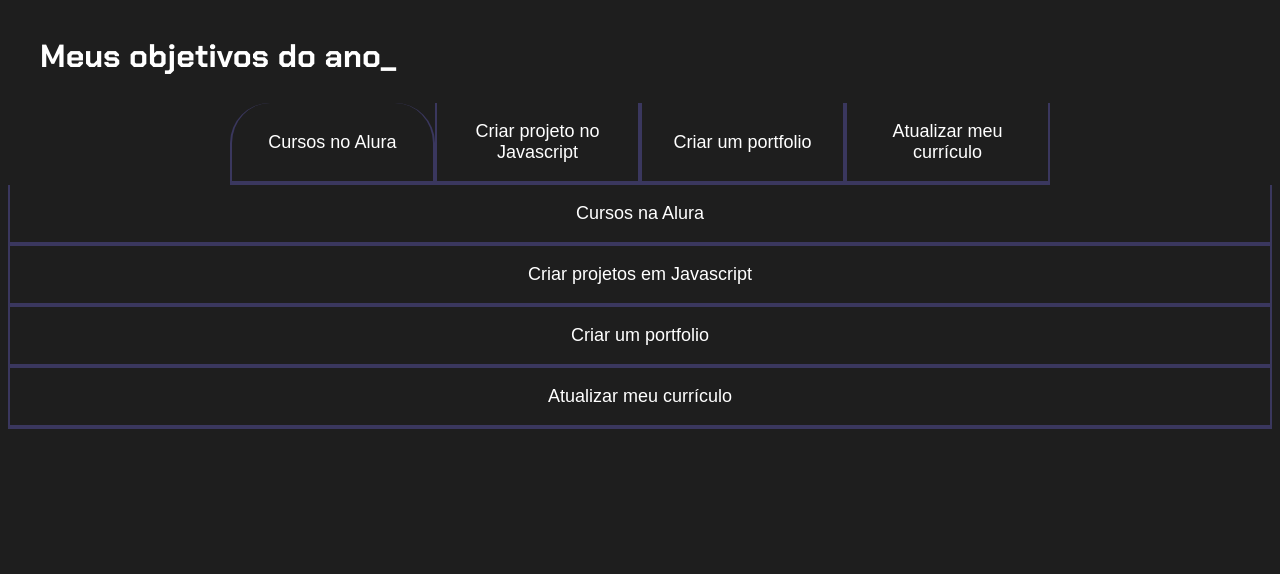
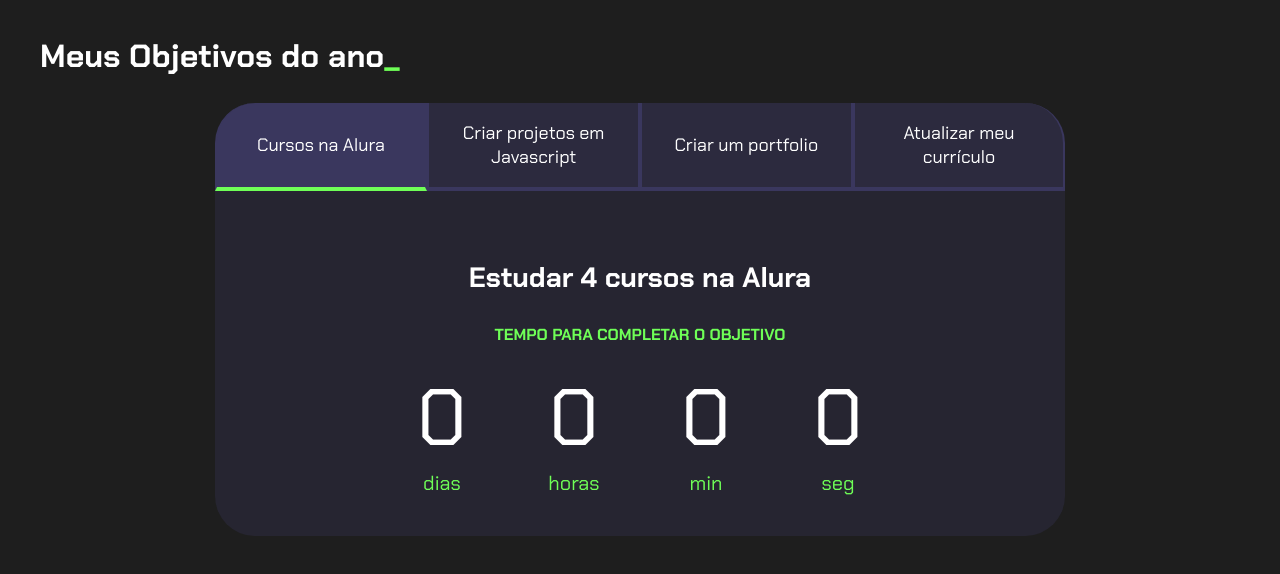
Before and after one commit to rauelen/projetodevida, a plain HTML site: page index.html in a window 1280 px wide. Both pictures are taken after a click on the button "Cursos na Alura". Drawn offline with Linux system fonts and the light colour scheme.

Commit message:
utfutfyutfyutf

```diff
--- a/index.html
+++ b/index.html
@@ -1,25 +1,116 @@
 <!DOCTYPE html>
 <html lang="pt-br">
+
 <head>
     <meta charset="UTF-8">
     <meta name="viewport" content="width=device-width, initial-scale=1.0">
     <title>Meus objetivos do ano</title>
     <link rel="stylesheet" href="style.css">
 </head>
+
 <body>
     <section class="conteudo-principal">
-    <h2 class="titulo-principal">Meus objetivos do ano_</h2>
-    <div class="botoes">
-        <button class="botao">Cursos no Alura</button>
-        <button class="botao">Criar projeto no Javascript</button>
-        <button class="botao">Criar um portfolio</button>
-        <button class="botao">Atualizar meu currículo</button>
-    </div>
+        <h2 class="titulo-principal">Meus Objetivos do ano<span>_</span></h2>
+        <div class="conteudo">
+            <div class="botoes">
+                <button class="botao ativo">Cursos na Alura</button>
+                <button class="botao">Criar projetos em Javascript</button>
+                <button class="botao">Criar um portfolio</button>
+                <button class="botao">Atualizar meu currículo</button>
+            </div>
+            <div class="abas-textos">
+                <div class="aba-conteudo ativo">
+                    <h3 class="aba-conteudo-titulo-principal">Estudar 4 cursos na Alura</h3>
+                    <h4 class="aba-conteudo-titulo-secundario">Tempo para completar o objetivo</h4>
+                    <div class="contador">
+                        <div class="contador-digito">
+                            <p class="contador-digito-numero" id="dias0">7</p>
+                            <p class="contador-digito-texto">dias</p>
+                        </div>
+                        <div class="contador-digito">
+                            <p class="contador-digito-numero" id="horas0">7</p>
+                            <p class="contador-digito-texto">horas</p>
+                        </div>
+                        <div class="contador-digito">
+                            <p class="contador-digito-numero" id="min0">7</p>
+                            <p class="contador-digito-texto">min</p>
+                        </div>
+                        <div class="contador-digito">
+                            <p class="contador-digito-numero" id="seg0">7</p>
+                            <p class="contador-digito-texto">seg</p>
+                        </div>
+                    </div>
+                </div>
+                <div class="aba-conteudo">
+                    <h3 class="aba-conteudo-titulo-principal">Criar 5 projetos em Javascript</h3>
+                    <h4 class="aba-conteudo-titulo-secundario">Tempo para completar o objetivo</h4>
+                    <div class="contador">
+                        <div class="contador-digito">
+                            <p class="contador-digito-numero" id="dias1">7</p>
+                            <p class="contador-digito-texto">dias</p>
+                        </div>
+                        <div class="contador-digito">
+                            <p class="contador-digito-numero" id="horas1">7</p>
+                            <p class="contador-digito-texto">horas</p>
+                        </div>
+                        <div class="contador-digito">
+                            <p class="contador-digito-numero" id="min1">7</p>
+                            <p class="contador-digito-texto">min</p>
+                        </div>
+                        <div class="contador-digito">
+                            <p class="contador-digito-numero" id="seg1">7</p>
+                            <p class="contador-digito-texto">seg</p>
+                        </div>
+                    </div>
+                </div>
+                <div class="aba-conteudo">
+                    <h3 class="aba-conteudo-titulo-principal">Criar um portfolio com os meus 3 melhores projetos</h3>
+                    <h4 class="aba-conteudo-titulo-secundario">Tempo para completar o objetivo</h4>
+                    <div class="contador">
+                        <div class="contador-digito">
+                            <p class="contador-digito-numero" id="dias2">7</p>
+                            <p class="contador-digito-texto">dias</p>
+                        </div>
+                        <div class="contador-digito">
+                            <p class="contador-digito-numero" id="horas2">7</p>
+                            <p class="contador-digito-texto">horas</p>
+                        </div>
+                        <div class="contador-digito">
+                            <p class="contador-digito-numero" id="min2">7</p>
+                            <p class="contador-digito-texto">min</p>
+                        </div>
+                        <div class="contador-digito">
+                            <p class="contador-digito-numero" id="seg2">7</p>
+                            <p class="contador-digito-texto">seg</p>
+                        </div>
+                    </div>
+                </div>
+                <div class="aba-conteudo">
+                    <h3 class="aba-conteudo-titulo-principal">Atualizar meu curriculo com os certificados da Alura</h3>
+                    <h4 class="aba-conteudo-titulo-secundario">Tempo para completar o objetivo</h4>
+                    <div class="contador">
+                        <div class="contador-digito">
+                            <p class="contador-digito-numero" id="dias3">7</p>
+                            <p class="contador-digito-texto">dias</p>
+                        </div>
+                        <div class="contador-digito">
+                            <p class="contador-digito-numero" id="horas3">7</p>
+                            <p class="contador-digito-texto">horas</p>
+                        </div>
+                        <div class="contador-digito">
+                            <p class="contador-digito-numero" id="min3">7</p>
+                            <p class="contador-digito-texto">min</p>
+                        </div>
+                        <div class="contador-digito">
+                            <p class="contador-digito-numero" id="seg3">7</p>
+                            <p class="contador-digito-texto">seg</p>
+                        </div>
+                    </div>
+                </div>
+            </div>
+        </div>
     </section>
+    <script src="main.js"></script>
 </body>
+
 </html>
-<button class="botao ativo">Cursos na Alura</button>
-<button class="botao">Criar projetos em Javascript</button>
-<button class="botao">Criar um portfolio</button>
-<button class="botao">Atualizar meu currículo</button>
-<script src="main.js"></script>
--- /dev/null
+++ b/main.js
@@ -0,0 +1,60 @@
+const botoes = document.querySelectorAll(".botao");
+const textos = document.querySelectorAll(".aba-conteudo");
+
+for (let i = 0; i < botoes.length; i++) {
+    botoes[i].onclick = function () {
+
+        for (let j = 0; j < botoes.length; j++) {
+            botoes[j].classList.remove("ativo");
+            textos[j].classList.remove("ativo");
+        }
+
+        botoes[i].classList.add("ativo");
+        textos[i].classList.add("ativo");
+    }
+}
+
+const contadores = document.querySelectorAll(".contador");
+const tempoObjetivo1 = new Date("2020-10-05T00:00:00");
+const tempoObjetivo2 = new Date("2023-12-05T00:00:00");
+const tempoObjetivo3 = new Date("2023-12-30T00:00:00");
+const tempoObjetivo4 = new Date("2024-02-01T00:00:00");
+
+const tempos = [tempoObjetivo1,tempoObjetivo2,tempoObjetivo3,tempoObjetivo4];
+
+
+function calculaTempo(tempoObjetivo) {
+    let tempoAtual = new Date();
+    let tempoFinal = tempoObjetivo - tempoAtual;
+    let segundos = Math.floor(tempoFinal / 1000);
+    let minutos = Math.floor(segundos / 60);
+    let horas = Math.floor(minutos / 60);
+    let dias = Math.floor(horas / 24);
+
+    segundos %= 60;
+    minutos %= 60;
+    horas %= 24;
+    if (tempoFinal > 0){
+        return [dias,horas,minutos,segundos];
+    } else {
+        return [0,0,0,0];
+    }
+}
+
+function atualizaCronometro(){
+    document.getElementById("dias0").textContent = calculaTempo(tempos[0])[0];
+    document.getElementById("horas0").textContent = calculaTempo(tempos[0])[1];
+    document.getElementById("min0").textContent = calculaTempo(tempos[0])[2];
+    document.getElementById("seg0").textContent = calculaTempo(tempos[0])[3];
+
+    for (let i=0; i<contadores.length;i++){
+       // contadores[i].textContent = calculaTempo(tempos[i]);
+    }
+}
+
+function comecaCronometro(){
+    atualizaCronometro();
+    setInterval(atualizaCronometro,1000);
+}
+
+comecaCronometro();
--- a/style.css
+++ b/style.css
@@ -1,20 +1,21 @@
+@import url('https://fonts.googleapis.com/css2?family=Chakra+Petch:wght@400;700&display=swap');
 
-@import url('https://fonts.googleapis.com/css2?family=Chakra+Petch:wght@400;700&display=swap');
-:root{
+:root {
     --cor-de-fundo: #1E1E1E;
     --verde: #6FFF57;
     --branco: #FFFFFF;
     --botao-ativo: #3A375E;
-    --inativo: rgba(58, 55, 94, 0.5);
+    --botao-inativo: rgba(58, 55, 94, 0.5);
     --texto-fundo: rgba(58, 55, 94, 0.3);
 }
-
 
 body {
     background-color: var(--cor-de-fundo);
     color: var(--branco);
     font-family: 'Chakra Petch', sans-serif;
 }
+
+
 .conteudo-principal {
     display: flex;
     flex-direction: column;
@@ -24,16 +25,20 @@
     width: 100%;
     margin: 0 auto;
 }
+
 .titulo-principal {
     text-align: left;
     width: 100%;
     font-size: 32px;
 }
+
 .titulo-principal span {
     color: var(--verde);
 }
+
+
 .botao {
-    font-family: "Crakra Petch", sans-serif;
+    font-family: 'Chakra Petch', sans-serif;
     background-color: var(--botao-inativo);
     color: var(--branco);
     display: flex;
@@ -45,30 +50,79 @@
     border-bottom: 4px solid var(--botao-ativo);
     border-left: 2px solid var(--botao-ativo);
     border-right: 2px solid var(--botao-ativo);
-    border-top: none;}
+    border-top: none;
+}
+
+.botao:first-child {
+    border-radius: 40px 40px 0 0;
+}
 
 .botoes {
     display: block;
+}
+
+.botao.ativo{
+    background-color: var(--botao-ativo);
+    border-bottom: 4px solid var(--verde);
+}
+
+.abas-textos{
+    background-color: var(--texto-fundo);
+    padding: 40px;
+    border-radius: 0 0 40px 40px;
+}
+.aba-conteudo.ativo{
+    display:block;
+}
+
+.aba-conteudo{
+    display: none;
+}
+
+.aba-conteudo-titulo-principal{
+    font-size: 28px;
+    text-align: center;
+}
+.aba-conteudo-titulo-secundario{
+    text-align: center;
+    color: var(--verde);
+    text-transform: uppercase;
+}
+
+.contador{
+    display:flex;
+    justify-content: center;
+    flex-wrap: wrap;
+}
+.contador-digito{
+    padding: 0 16px;
+    text-align: center;
+    min-width: 100px;
+}
+
+.contador-digito-numero{
+    font-size: 80px;
+    margin: 0;
+
+}
+
+.contador-digito-texto{
+    color: var(--verde);
+    font-size: 20px;
+    margin: 0;
+
 }
 
 @media screen and (min-width: 768px) {
     .botoes {
         display: flex;
     }
+
     .botao:first-child {
-            border-radius: 40px 40px 0 0;
-        }
-           }                            }
-        for (let i = 0; i < botoes.length; i++) {
-            botoes[i].onclick = function () }
-
-
-                for (let j = 0; j < botoes.length; j++) {
-                    botoes[j].classList.remove("ativo");
-                    textos[j].classList.remove("ativo");
+        border-radius: 40px 0 0 0;
     }
 
-                {botoes[i].classList.add("ativo");
-                textos[i].classList.add("ativo");
+    .botao:last-child {
+        border-radius: 0 40px 0 0;
     }
 }
```
Lines whose indentation alone changed are shown as unchanged.
